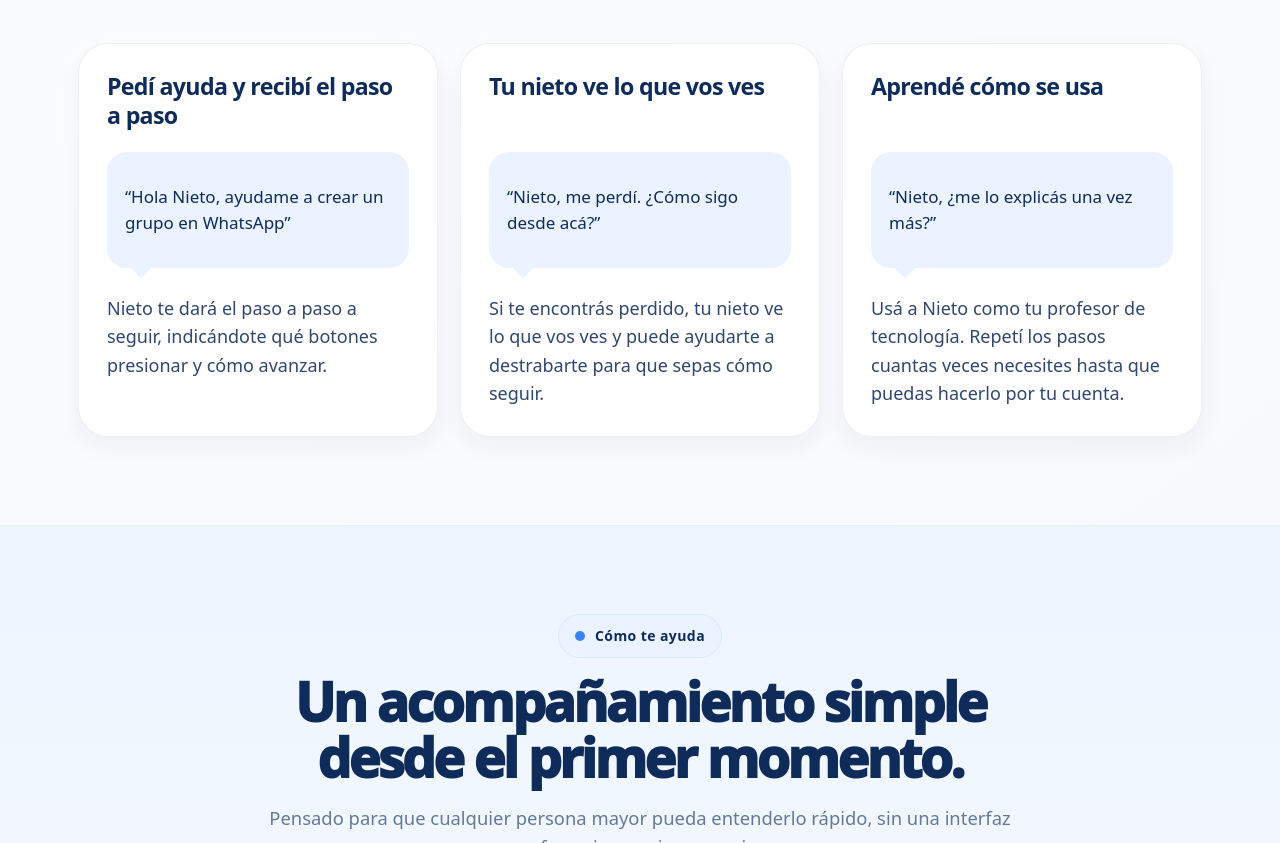
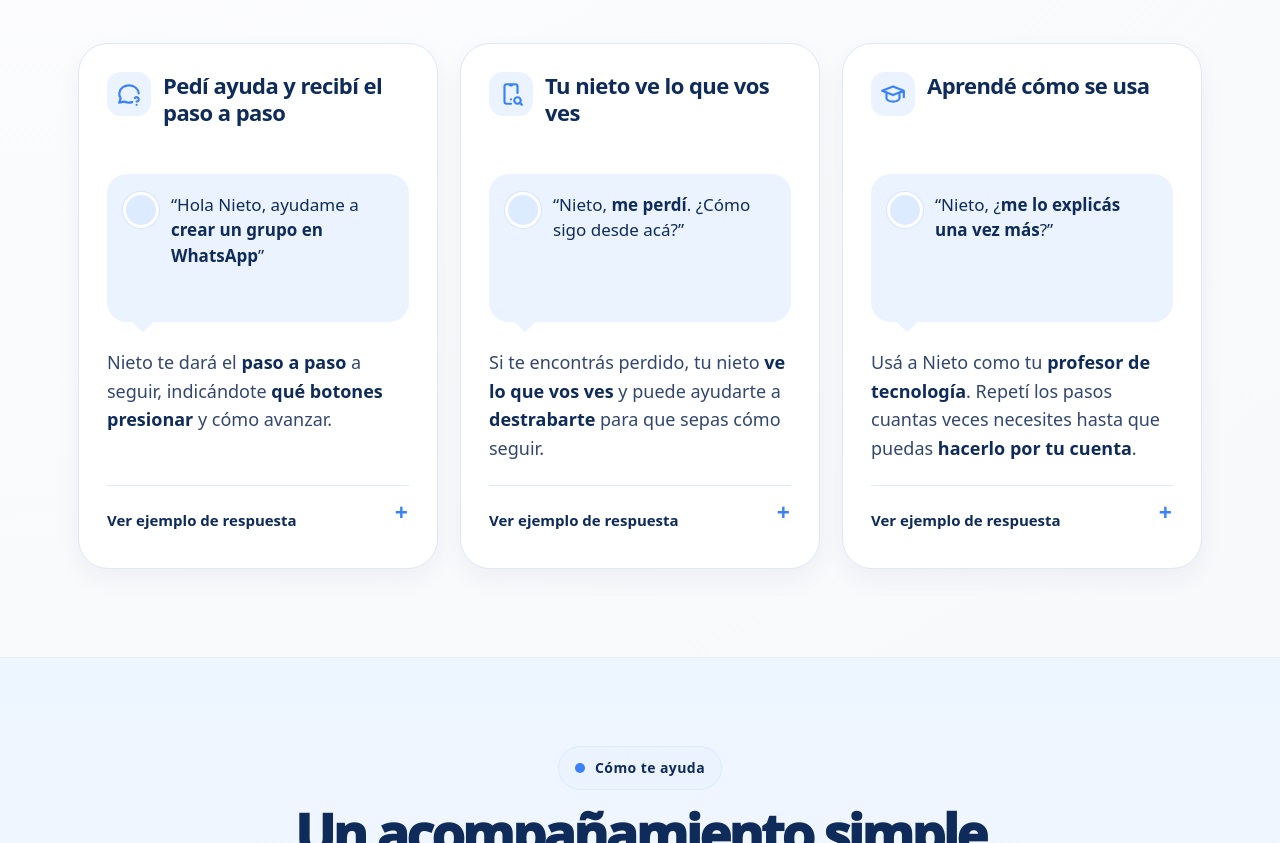
Before and after one commit to tavanofede-png/copiloto-digital-android, a website: page web/index.html in a window 1280 px wide. Shown: the part 1128-1971 px from the top of the page. Drawn offline with Linux system fonts and the light colour scheme.

Commit message:
Refine Que es cards with icons avatars and interactive examples

```diff
--- a/web/assets/site.css
+++ b/web/assets/site.css
@@ -258,14 +258,52 @@
     #que-es .section-eyebrow{padding-left:calc(clamp(25px,4vw,60px) + 1px)}
     @media(max-width:520px){#que-es .section-eyebrow{padding-left:23px}}
 
-    #que-es .card h3{min-height:2.5em;line-height:1.25;margin-bottom:0}
+    #que-es .card{
+      min-width:0;display:flex;flex-direction:column;border-color:var(--line);
+      transition:transform .18s ease;
+    }
+    #que-es .card:hover,#que-es .card:focus-within{
+      border-color:var(--blue);box-shadow:0 16px 34px rgba(14,43,90,.09);
+    }
+    @media(hover:hover) and (pointer:fine){#que-es .card:hover{transform:translateY(-4px)}}
+    #que-es .benefit-header{display:flex;align-items:flex-start;gap:12px;min-height:82px}
+    #que-es .benefit-header h3{min-height:0;font-size:22px;line-height:1.25;margin:0;letter-spacing:-.025em}
+    #que-es .benefit-icon{display:grid;place-items:center;flex:0 0 44px;width:44px;height:44px;border-radius:14px;background:var(--blue-soft)}
+    #que-es .benefit-icon::before{
+      content:"";display:block;width:26px;height:26px;background:var(--blue);
+      -webkit-mask:var(--benefit-icon) center/contain no-repeat;mask:var(--benefit-icon) center/contain no-repeat;
+    }
+    #que-es .benefit-icon--help{--benefit-icon:url("icons/message-circle-question.svg")}
+    #que-es .benefit-icon--screen{--benefit-icon:url("icons/device-mobile-search.svg")}
+    #que-es .benefit-icon--learn{--benefit-icon:url("icons/school.svg")}
     #que-es .dialogue-bubble{
-      position:relative;display:flex;align-items:center;min-height:116px;
-      margin:22px 0 26px;padding:18px;background:var(--blue-soft);border-radius:20px;
+      position:relative;display:flex;align-items:flex-start;gap:12px;min-height:148px;
+      margin:20px 0 26px;padding:18px 16px;background:var(--blue-soft);border-radius:20px;
     }
     #que-es .dialogue-bubble::after{
-      content:"";position:absolute;left:26px;bottom:-7px;width:16px;height:16px;
+      content:"";position:absolute;left:28px;bottom:-7px;width:16px;height:16px;
       background:var(--blue-soft);border-radius:2px;transform:rotate(45deg);
     }
-    #que-es .dialogue-bubble p{color:var(--navy);font-size:17px;line-height:1.5;margin:0}
-    @media(max-width:980px){#que-es .card h3,#que-es .dialogue-bubble{min-height:0}}
+    #que-es .dialogue-avatar{
+      flex:0 0 36px;width:36px;height:36px;overflow:hidden;border-radius:50%;
+      background:var(--sky);border:3px solid white;box-shadow:0 0 0 1px rgba(59,130,246,.12);
+    }
+    #que-es .dialogue-avatar img{width:100%;height:100%;object-fit:cover}
+    #que-es .dialogue-bubble p{min-width:0;color:var(--navy);font-size:17px;line-height:1.5;margin:0}
+    #que-es .dialogue-bubble strong{font-weight:850}
+    #que-es .benefit-description{margin:0 0 22px;font-size:18px;line-height:1.6}
+    #que-es .benefit-description strong{color:var(--navy);font-weight:750}
+    #que-es .benefit-example{margin-top:auto;border-top:1px solid var(--line)}
+    #que-es .benefit-example summary{
+      position:relative;display:flex;align-items:center;min-height:54px;padding:14px 28px 0 0;
+      color:var(--navy);font-size:15px;font-weight:800;line-height:1.4;list-style:none;cursor:pointer;
+    }
+    #que-es .benefit-example summary::-webkit-details-marker{display:none}
+    #que-es .benefit-example summary::after{content:"+";position:absolute;right:1px;top:15px;color:var(--blue);font-size:23px;line-height:1}
+    #que-es .benefit-example summary:hover,#que-es .benefit-example[open] summary{color:var(--blue)}
+    #que-es .benefit-example[open] summary::after{content:"−"}
+    #que-es .benefit-answer{padding:18px 0 2px}
+    #que-es .benefit-answer > span{display:block;color:var(--blue);font-size:13px;font-weight:800;margin-bottom:8px}
+    #que-es .benefit-answer p{font-size:16px;line-height:1.6;margin:0}
+    @media(max-width:1100px) and (min-width:981px){#que-es .card{padding:24px}#que-es .benefit-header{min-height:100px}}
+    @media(max-width:980px){#que-es .benefit-header,#que-es .dialogue-bubble{min-height:0}}
--- a/web/index.html
+++ b/web/index.html
@@ -63,20 +63,50 @@
           <p>Para adultos mayores de 65 a 99 años. NIETO transforma la ayuda digital en una experiencia más humana: amigable, paciente y visualmente clara.</p>
         </div>
         <div class="benefits">
-          <article class="card">
-            <h3>Pedí ayuda y recibí el paso a paso</h3>
-            <blockquote class="dialogue-bubble"><p>“Hola Nieto, ayudame a crear un grupo en WhatsApp”</p></blockquote>
-            <p>Nieto te dará el paso a paso a seguir, indicándote qué botones presionar y cómo avanzar.</p>
+          <article class="card" aria-labelledby="benefit-help-title">
+            <div class="benefit-header">
+              <span class="benefit-icon benefit-icon--help" aria-hidden="true"></span>
+              <h3 id="benefit-help-title">Pedí ayuda y recibí el paso a paso</h3>
+            </div>
+            <blockquote class="dialogue-bubble">
+              <span class="dialogue-avatar" aria-hidden="true"></span>
+              <p>“Hola Nieto, ayudame a <strong>crear un grupo en WhatsApp</strong>”</p>
+            </blockquote>
+            <p class="benefit-description">Nieto te dará el <strong>paso a paso</strong> a seguir, indicándote <strong>qué botones presionar</strong> y cómo avanzar.</p>
+            <details class="benefit-example">
+              <summary>Ver ejemplo de respuesta</summary>
+              <div class="benefit-answer"><span>Ejemplo de Nieto</span><p>“Primero abrí WhatsApp. Cuando estés ahí, seguimos juntos con el próximo paso.”</p></div>
+            </details>
           </article>
-          <article class="card">
-            <h3>Tu nieto ve lo que vos ves</h3>
-            <blockquote class="dialogue-bubble"><p>“Nieto, me perdí. ¿Cómo sigo desde acá?”</p></blockquote>
-            <p>Si te encontrás perdido, tu nieto ve lo que vos ves y puede ayudarte a destrabarte para que sepas cómo seguir.</p>
+          <article class="card" aria-labelledby="benefit-screen-title">
+            <div class="benefit-header">
+              <span class="benefit-icon benefit-icon--screen" aria-hidden="true"></span>
+              <h3 id="benefit-screen-title">Tu nieto ve lo que vos ves</h3>
+            </div>
+            <blockquote class="dialogue-bubble">
+              <span class="dialogue-avatar" aria-hidden="true"></span>
+              <p>“Nieto, <strong>me perdí</strong>. ¿Cómo sigo desde acá?”</p>
+            </blockquote>
+            <p class="benefit-description">Si te encontrás perdido, tu nieto <strong>ve lo que vos ves</strong> y puede ayudarte a <strong>destrabarte</strong> para que sepas cómo seguir.</p>
+            <details class="benefit-example">
+              <summary>Ver ejemplo de respuesta</summary>
+              <div class="benefit-answer"><span>Ejemplo de Nieto</span><p>“Contame qué querés hacer. Vamos a mirar tu pantalla y encontrar el próximo paso juntos.”</p></div>
+            </details>
           </article>
-          <article class="card">
-            <h3>Aprendé cómo se usa</h3>
-            <blockquote class="dialogue-bubble"><p>“Nieto, ¿me lo explicás una vez más?”</p></blockquote>
-            <p>Usá a Nieto como tu profesor de tecnología. Repetí los pasos cuantas veces necesites hasta que puedas hacerlo por tu cuenta.</p>
+          <article class="card" aria-labelledby="benefit-learn-title">
+            <div class="benefit-header">
+              <span class="benefit-icon benefit-icon--learn" aria-hidden="true"></span>
+              <h3 id="benefit-learn-title">Aprendé cómo se usa</h3>
+            </div>
+            <blockquote class="dialogue-bubble">
+              <span class="dialogue-avatar" aria-hidden="true"></span>
+              <p>“Nieto, ¿<strong>me lo explicás una vez más</strong>?”</p>
+            </blockquote>
+            <p class="benefit-description">Usá a Nieto como tu <strong>profesor de tecnología</strong>. Repetí los pasos cuantas veces necesites hasta que puedas <strong>hacerlo por tu cuenta</strong>.</p>
+            <details class="benefit-example">
+              <summary>Ver ejemplo de respuesta</summary>
+              <div class="benefit-answer"><span>Ejemplo de Nieto</span><p>“Claro. Empezamos de nuevo, un paso a la vez. Podés preguntarme todas las veces que necesites.”</p></div>
+            </details>
           </article>
         </div>
       </div>
```
Also changed, not shown: docs/WEB-CHANGELOG.md (+8 -0 lines), web/assets/icons/LICENSE-tabler.txt (added), web/assets/icons/device-mobile-search.svg (added), web/assets/icons/message-circle-question.svg (added), web/assets/icons/school.svg (added).
